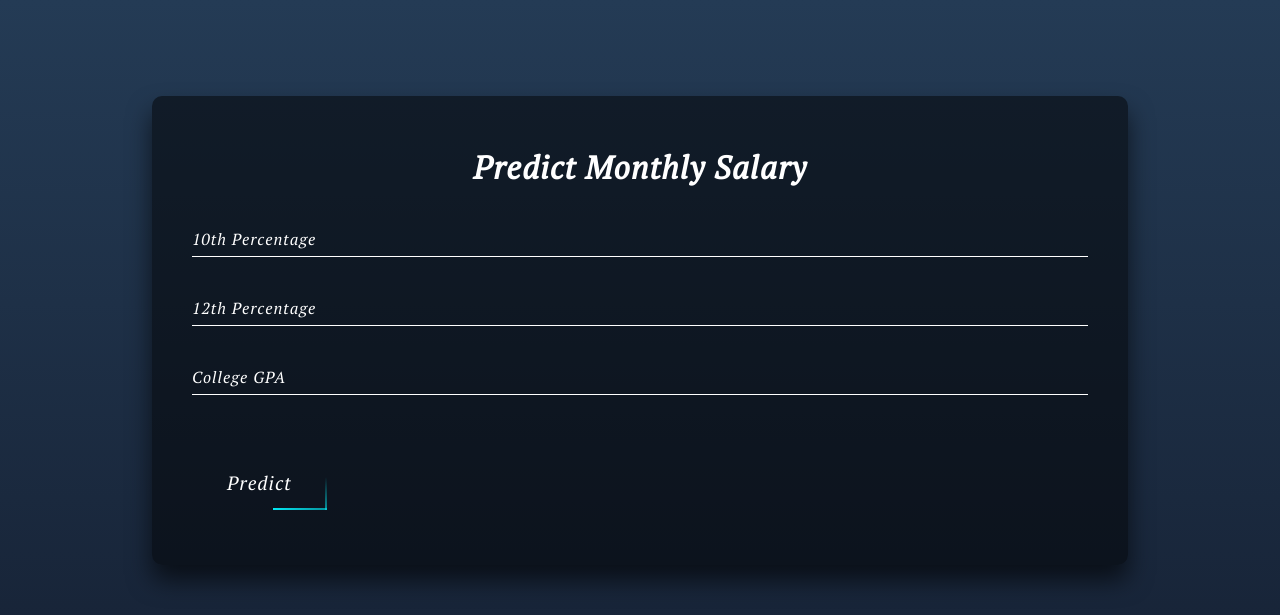
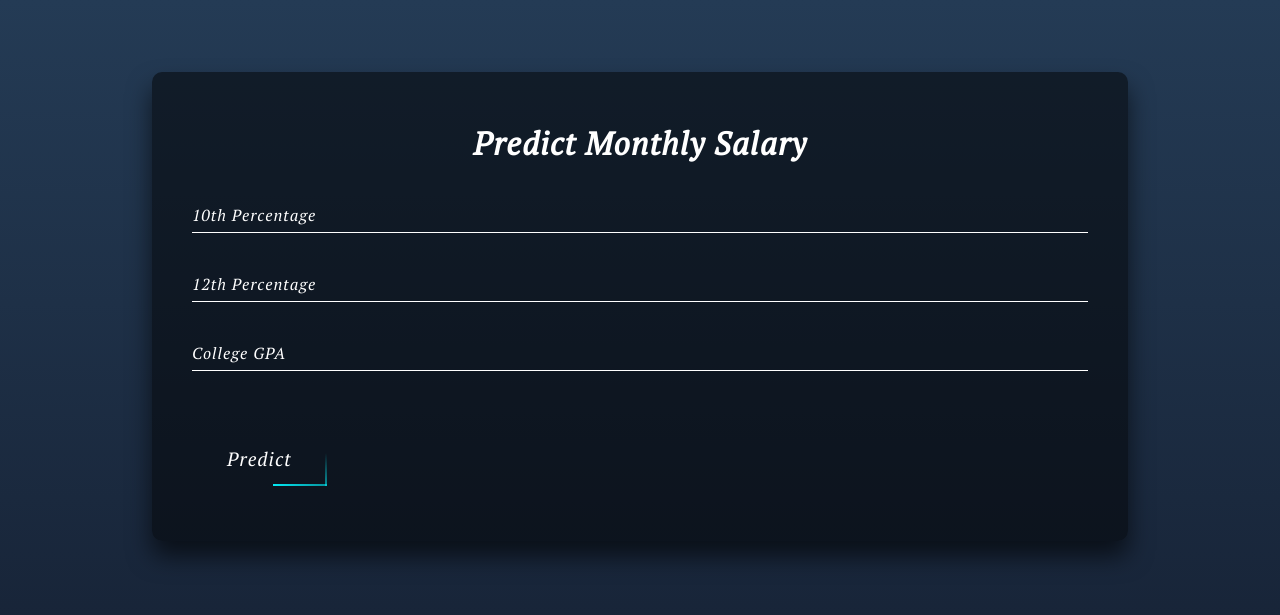
Before and after one commit to naumankazi/heroku_template2, a Flask app: page / in a window 1280 px wide. Shown: the top 615 px of the page. Run offline with Flask 2, Linux system fonts and the light colour scheme; parts of the project's set-up code (start-up, migrations or seed data) failed here and were passed over.

Commit message:
Update form2.html

```diff
--- a/templates/form2.html
+++ b/templates/form2.html
@@ -23,7 +23,7 @@ body {
 }
 
 .login-form {
-  top: 12%;
+  top: 9%;
   position: absolute;
   left: 5%;
   right: 5%;
```
